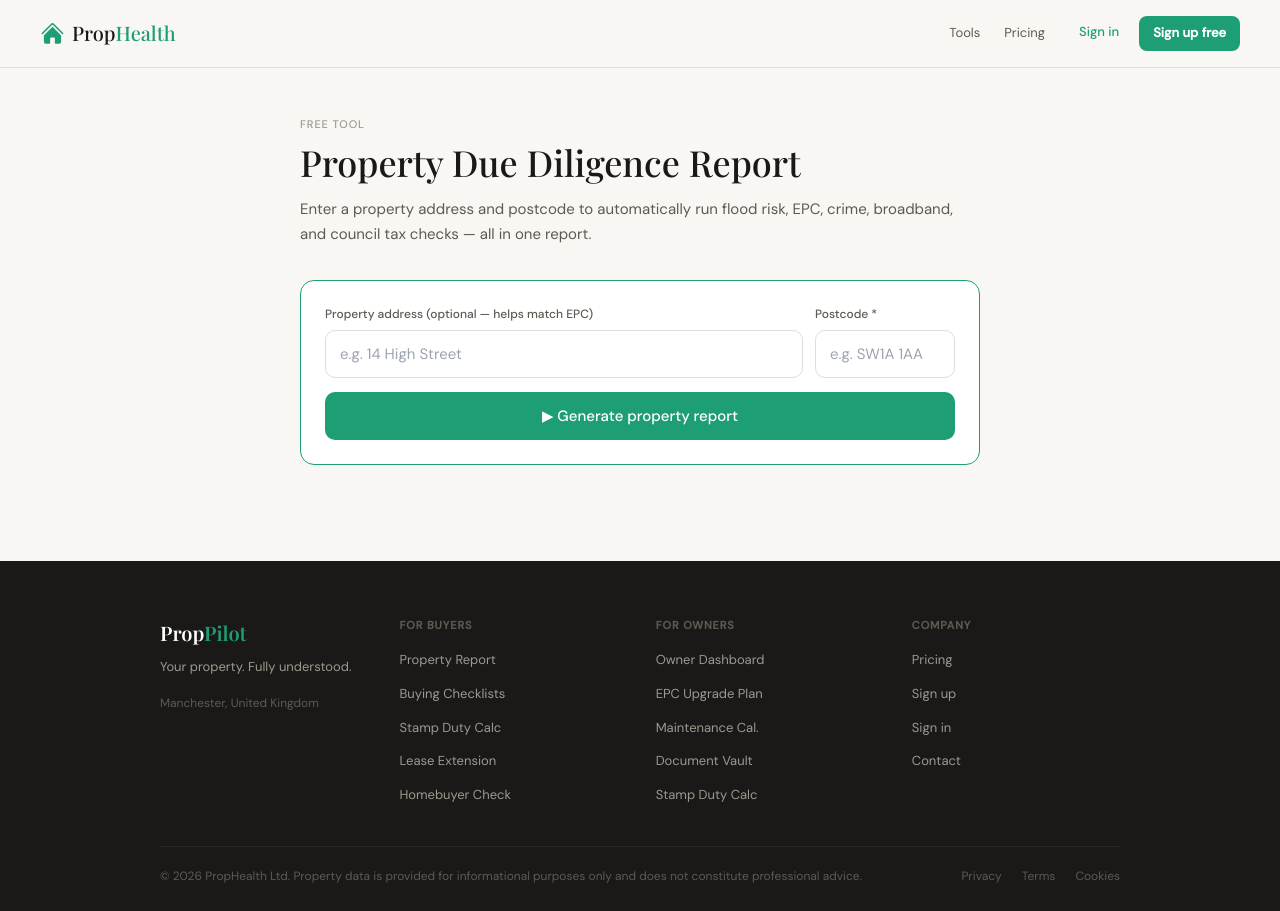
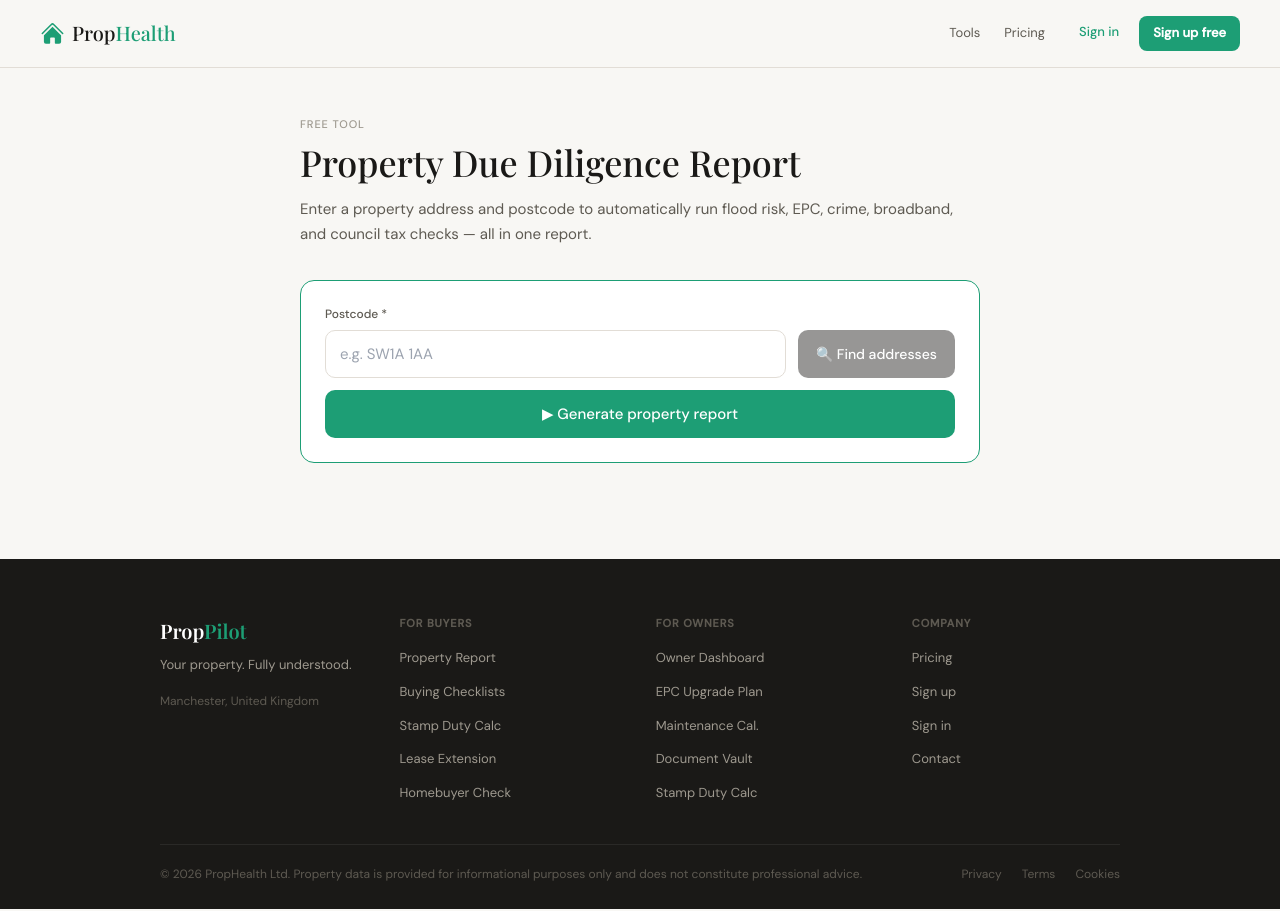
Before and after one commit to moin-github82/PropPilot, a Next.js app: page /tools/property-report in a window 1280 px wide. Built offline with nearby package versions, Linux system fonts and the light colour scheme.

Commit message:
fix council tax and address issue

```diff
--- /dev/null
+++ b/src/app/api/address-lookup/[postcode]/route.ts
@@ -0,0 +1,49 @@
+/**
+ * GET /api/address-lookup/[postcode]
+ *
+ * Returns all addresses (with UPRNs) for a UK postcode using the
+ * Homedata API. Requires HOMEDATA_API_KEY in environment.
+ *
+ * Response: { uprn: number; address: string }[]
+ */
+
+import { NextRequest, NextResponse } from 'next/server'
+import axios from 'axios'
+
+export async function GET(
+  _req: NextRequest,
+  { params }: { params: Promise<{ postcode: string }> }
+) {
+  const { postcode: raw } = await params
+  const postcode = decodeURIComponent(raw).replace(/\s/g, '').toUpperCase()
+
+  if (!postcode || postcode.length < 5) {
+    return NextResponse.json({ error: 'Valid UK postcode required' }, { status: 400 })
+  }
+
+  const apiKey = process.env.HOMEDATA_API_KEY
+  if (!apiKey || apiKey === 'your_homedata_api_key_here') {
+    return NextResponse.json({ error: 'HOMEDATA_API_KEY not configured' }, { status: 503 })
+  }
+
+  try {
+    const response = await axios.get(
+      `https://api.homedata.co.uk/api/address/postcode/${encodeURIComponent(postcode)}/`,
+      {
+        headers: { Authorization: `Api-Key ${apiKey}` },
+        timeout: 8000,
+      }
+    )
+
+    const results: { uprn: number; address: string }[] =
+      (response.data?.results ?? []).map((r: { uprn: number; address: string }) => ({
+        uprn:    r.uprn,
+        address: r.address,
+      }))
+
+    return NextResponse.json(results)
+  } catch (err) {
+    const status = axios.isAxiosError(err) ? (err.response?.status ?? 500) : 500
+    return NextResponse.json({ error: 'Address lookup failed' }, { status })
+  }
+}
--- a/src/app/api/council-tax/[postcode]/route.ts
+++ b/src/app/api/council-tax/[postcode]/route.ts
@@ -1,14 +1,18 @@
 /**
- * GET /api/council-tax/[postcode]?address=...
+ * GET /api/council-tax/[postcode]?uprn=...  (preferred — UPRN path)
+ * GET /api/council-tax/[postcode]?address=... (fallback — text parse)
  *
- * Returns council tax info for a postcode area.
- * If ?address is also supplied, attempts to resolve the actual VOA band
- * for that specific property via the Homedata API.
+ * Returns council tax info for the postcode area, plus the actual VOA band
+ * for the specific property if a UPRN or address is supplied.
  */
 
 import { NextRequest, NextResponse } from 'next/server'
 import { geocodePostcode } from '../../../lib/geocode'
-import { getCouncilTaxInfo, getActualCouncilTaxBand } from '../../../lib/councilTax'
+import {
+  getCouncilTaxInfo,
+  getCouncilTaxBandByUprn,
+  getActualCouncilTaxBand,
+} from '../../../lib/councilTax'
 
 export async function GET(
   req: NextRequest,
@@ -16,6 +20,7 @@ export async function GET(
 ) {
   const { postcode: raw } = await params
   const postcode = decodeURIComponent(raw)
+  const uprn     = req.nextUrl.searchParams.get('uprn')
   const address  = req.nextUrl.searchParams.get('address') ?? ''
 
   if (!postcode || postcode.length < 5) {
@@ -27,8 +32,12 @@ export async function GET(
     return NextResponse.json({ error: 'Could not geocode postcode' }, { status: 404 })
   }
 
-  // Attempt per-property band lookup in parallel with geocode (already done above)
-  const actualBand = address ? await getActualCouncilTaxBand(postcode, address) : null
+  // UPRN path is fastest (hits cached VOA data); address path falls back to live scrape
+  const actualBand = uprn
+    ? await getCouncilTaxBandByUprn(Number(uprn))
+    : address
+    ? await getActualCouncilTaxBand(postcode, address)
+    : null
 
   const info = getCouncilTaxInfo(geo, actualBand)
   return NextResponse.json(info)
--- a/src/app/lib/councilTax.ts
+++ b/src/app/lib/councilTax.ts
@@ -103,9 +103,34 @@ function extractBuildingIdentifier(
 // ─── Per-property band lookup (Homedata API → VOA data) ──────────────────────
 
 /**
- * Look up the actual VOA council tax band for a specific property.
- * Requires HOMEDATA_API_KEY to be set.
- * Returns null gracefully on any error or missing key.
+ * Look up the actual VOA council tax band by UPRN (fastest path — cached VOA data).
+ * Preferred over address-based lookup when a UPRN is available.
+ */
+export async function getCouncilTaxBandByUprn(uprn: number): Promise<string | null> {
+  const apiKey = process.env.HOMEDATA_API_KEY
+  if (!apiKey || apiKey === 'your_homedata_api_key_here') return null
+
+  try {
+    const response = await axios.get(
+      'https://api.homedata.co.uk/api/council_tax_band/',
+      {
+        params:  { uprn },
+        headers: { Authorization: `Api-Key ${apiKey}` },
+        timeout: 8000,
+      }
+    )
+    const band = response.data?.council_tax_band
+    if (typeof band === 'string' && /^[A-H]$/.test(band)) return band
+    return null
+  } catch {
+    return null
+  }
+}
+
+/**
+ * Look up the actual VOA council tax band by postcode + building identifier.
+ * Falls back to a live VOA scrape if not cached. Use getCouncilTaxBandByUprn
+ * instead when a UPRN is available.
  */
 export async function getActualCouncilTaxBand(
   postcode: string,
@@ -133,7 +158,6 @@ export async function getActualCouncilTaxBand(
         timeout: 8000,
       }
     )
-
     const band = response.data?.council_tax_band
     if (typeof band === 'string' && /^[A-H]$/.test(band)) return band
     return null
--- a/src/app/tools/property-report/page.tsx
+++ b/src/app/tools/property-report/page.tsx
@@ -118,15 +118,39 @@ function broadbandRating(mbps: number): { label: string; color: string } {
 // ─── Component ────────────────────────────────────────────────────────────────
 
 export default function PropertyReportPage() {
-  const [address,    setAddress]    = useState('')
-  const [postcode,   setPostcode]   = useState('')
-  const [report,     setReport]     = useState<ReportData | null>(null)
-  const [checkState, setCheckState] = useState<CheckState>({ flood: 'idle', epc: 'idle', crime: 'idle', broadband: 'idle', councilTax: 'idle' })
-  const [running,    setRunning]    = useState(false)
+  const [address,        setAddress]        = useState('')
+  const [postcode,       setPostcode]       = useState('')
+  const [report,         setReport]         = useState<ReportData | null>(null)
+  const [checkState,     setCheckState]     = useState<CheckState>({ flood: 'idle', epc: 'idle', crime: 'idle', broadband: 'idle', councilTax: 'idle' })
+  const [running,        setRunning]        = useState(false)
+  // Address picker
+  const [addressOptions, setAddressOptions] = useState<{ uprn: number; address: string }[]>([])
+  const [selectedUprn,   setSelectedUprn]   = useState<number | null>(null)
+  const [loadingAddresses, setLoadingAddresses] = useState(false)
+  const [addressLookupDone, setAddressLookupDone] = useState(false)
   const reportRef = useRef<HTMLDivElement>(null)
 
   const setCheck = (key: keyof CheckState, status: CheckStatus) =>
     setCheckState(prev => ({ ...prev, [key]: status }))
+
+  const fetchAddresses = async (pc: string) => {
+    const clean = pc.trim().replace(/\s+/g, '').toUpperCase()
+    if (clean.length < 5) return
+    setLoadingAddresses(true)
+    setAddressLookupDone(false)
+    setAddressOptions([])
+    setSelectedUprn(null)
+    setAddress('')
+    try {
+      const res = await fetch(`/api/address-lookup/${encodeURIComponent(clean)}`)
+      if (res.ok) {
+        const data = await res.json()
+        if (Array.isArray(data)) setAddressOptions(data)
+      }
+    } catch { /* graceful — user can still run report */ }
+    setLoadingAddresses(false)
+    setAddressLookupDone(true)
+  }
 
   const runReport = async () => {
     const pc = postcode.trim().replace(/\s+/g, ' ').toUpperCase()
@@ -163,7 +187,7 @@ export default function PropertyReportPage() {
       fetchCheck<EpcResult>  ('epc',        `/api/epc/${encoded}${addrQ}`),
       fetchCheck<CrimeResult>('crime',      `/api/crime/${encoded}`),
       fetchCheck<BroadbandResult>('broadband',  `/api/broadband/${encoded}`),
-      fetchCheck<CouncilTaxResult>('councilTax', `/api/council-tax/${encoded}${addrQ}`),
+      fetchCheck<CouncilTaxResult>('councilTax', selectedUprn ? `/api/council-tax/${encoded}?uprn=${selectedUprn}` : `/api/council-tax/${encoded}${addrQ}`),
     ])
 
     // Broadband returns 503 with configured:false — treat as partial data
@@ -232,26 +256,79 @@ export default function PropertyReportPage() {
 
           {/* Input form */}
           <div style={{ ...card, border: '1px solid #1D9E75' }} className="no-print">
-            <div style={{ display: 'grid', gridTemplateColumns: '1fr auto', gap: 12, marginBottom: 14 }}>
-              <div>
-                <label style={labelStyle}>Property address (optional — helps match EPC)</label>
-                <input
-                  value={address} onChange={e => setAddress(e.target.value)}
-                  placeholder="e.g. 14 High Street"
-                  style={inputStyle}
-                  onKeyDown={e => e.key === 'Enter' && runReport()}
-                />
-              </div>
+
+            {/* Row 1: Postcode + Find addresses */}
+            <div style={{ display: 'grid', gridTemplateColumns: '1fr auto', gap: 12, marginBottom: 12 }}>
               <div>
                 <label style={labelStyle}>Postcode *</label>
                 <input
-                  value={postcode} onChange={e => setPostcode(e.target.value)}
+                  value={postcode}
+                  onChange={e => {
+                    setPostcode(e.target.value)
+                    setAddressOptions([])
+                    setSelectedUprn(null)
+                    setAddress('')
+                    setAddressLookupDone(false)
+                  }}
                   placeholder="e.g. SW1A 1AA"
-                  style={{ ...inputStyle, width: 140 }}
-                  onKeyDown={e => e.key === 'Enter' && runReport()}
+                  style={inputStyle}
+                  onKeyDown={e => e.key === 'Enter' && fetchAddresses(postcode)}
                 />
               </div>
+              <div style={{ display: 'flex', flexDirection: 'column', justifyContent: 'flex-end' }}>
+                <button
+                  onClick={() => fetchAddresses(postcode)}
+                  disabled={loadingAddresses || postcode.trim().length < 5}
+                  style={{
+                    height: 48, padding: '0 18px', fontSize: 14, fontWeight: 500,
+                    background: '#1a1917', color: '#fff', border: 'none', borderRadius: 10,
+                    cursor: loadingAddresses || postcode.trim().length < 5 ? 'default' : 'pointer',
+                    fontFamily: 'var(--font-body)', whiteSpace: 'nowrap',
+                    opacity: postcode.trim().length < 5 ? 0.45 : 1,
+                    transition: 'opacity 0.2s',
+                  }}
+                >
+                  {loadingAddresses ? '⏳ Looking up…' : '🔍 Find addresses'}
+                </button>
+              </div>
             </div>
+
+            {/* Row 2: Address dropdown (shown after lookup) */}
+            {addressOptions.length > 0 && (
+              <div style={{ marginBottom: 12 }}>
+                <label style={labelStyle}>Select your address (improves EPC match &amp; gets exact council tax band)</label>
+                <select
+                  value={selectedUprn ?? ''}
+                  onChange={e => {
+                    const uprn = Number(e.target.value)
+                    const opt  = addressOptions.find(o => o.uprn === uprn)
+                    if (opt) { setSelectedUprn(opt.uprn); setAddress(opt.address) }
+                    else     { setSelectedUprn(null);      setAddress('')          }
+                  }}
+                  style={{ ...inputStyle, cursor: 'pointer', paddingRight: 32 }}
+                >
+                  <option value="">— Select an address —</option>
+                  {addressOptions.map(opt => (
+                    <option key={opt.uprn} value={opt.uprn}>{opt.address}</option>
+                  ))}
+                </select>
+                {selectedUprn && (
+                  <p style={{ fontSize: 11, color: '#1D9E75', margin: '6px 0 0', fontWeight: 500 }}>
+                    ✓ Address selected — council tax band will be looked up from VOA
+                  </p>
+                )}
+              </div>
+            )}
+
+            {/* No results message */}
+            {addressLookupDone && addressOptions.length === 0 && !loadingAddresses && (
+              <div style={{ marginBottom: 12, background: '#fffbeb', border: '1px solid #fcd34d', borderRadius: 8, padding: '10px 14px' }}>
+                <p style={{ fontSize: 12, color: '#451a03', margin: 0 }}>
+                  No addresses found — the Homedata API key may not be configured. You can still run the full report; council tax will show regional estimates.
+                </p>
+              </div>
+            )}
+
             <button
               onClick={runReport}
               disabled={running || !postcode.trim()}
```
